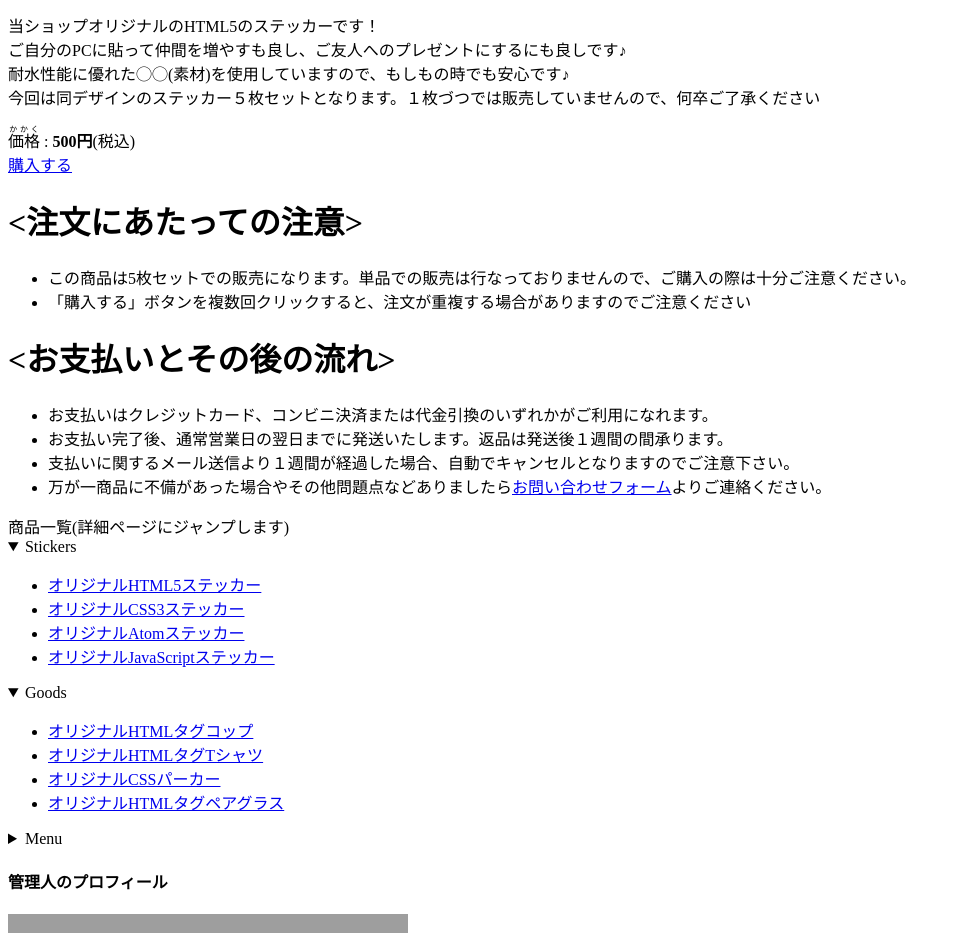
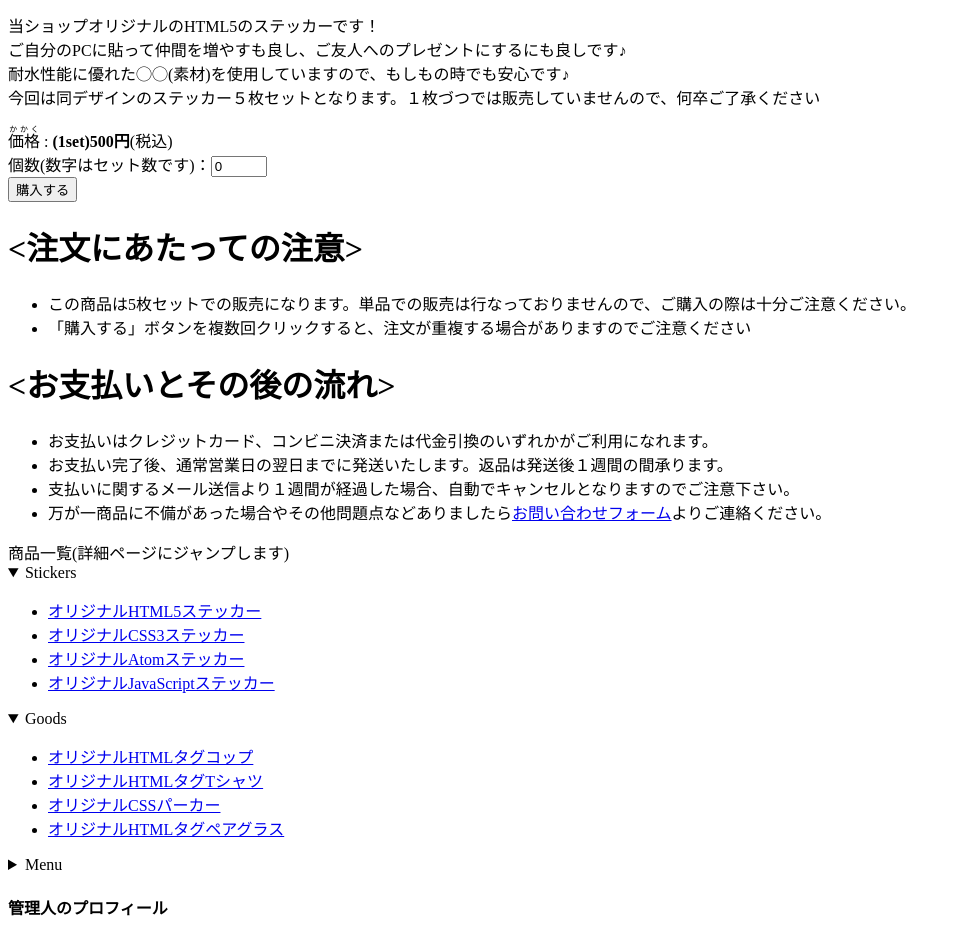
Before and after one commit to futyPnd/Web_design_practice01, a plain HTML site: page item01.html in a window 1280 px wide. Shown: the part 880-1813 px from the top of the page, without its empty margins (0-961 px from the left). Drawn offline with Linux system fonts and the light colour scheme; grey boxes are pictures that could not be loaded.

Commit message:
change format

```diff
--- a/item01.html
+++ b/item01.html
@@ -22,8 +22,11 @@
     <img src="photos/pop_gazouha_image_desu_shikaku.png" alt="HTML Stickers">
     <div class="htmlsticker">
       <p>当ショップオリジナルのHTML5のステッカーです！<br>ご自分のPCに貼って仲間を増やすも良し、ご友人へのプレゼントにするにも良しです♪<br>耐水性能に優れた◯◯(素材)を使用していますので、もしもの時でも安心です♪<br>今回は同デザインのステッカー５枚セットとなります。１枚づつでは販売していませんので、何卒ご了承ください</p>
-      <ruby>価格<rp>(</rp><rt>かかく</rt><rp>)</rp> : <strong>500円</strong>(税込)</ruby><br>
-      <a href="order.html">購入する</a>
+      <ruby>価格<rp>(</rp><rt>かかく</rt><rp>)</rp> : <strong>(1set)500円</strong>(税込)</ruby><br>
+      <form action="order.html" method="post">
+        <label>個数(数字はセット数です)：<input type="number" min="1" max="10" value="0"></label><br>
+        <input type="submit" value="購入する">
+      </form>
     </div>
     <div class="order">
       <h1>&lt;注文にあたっての注意&gt;</h1>
```
Also changed, not shown: item02.html (+4 -1 lines), item03.html (+4 -1 lines), item04.html (+4 -1 lines).
